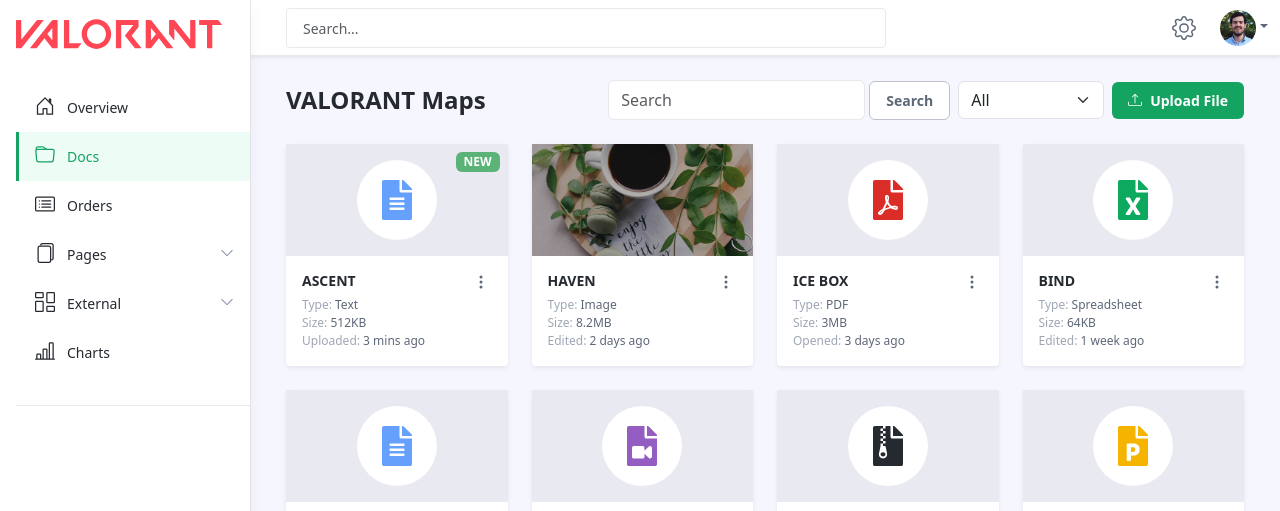
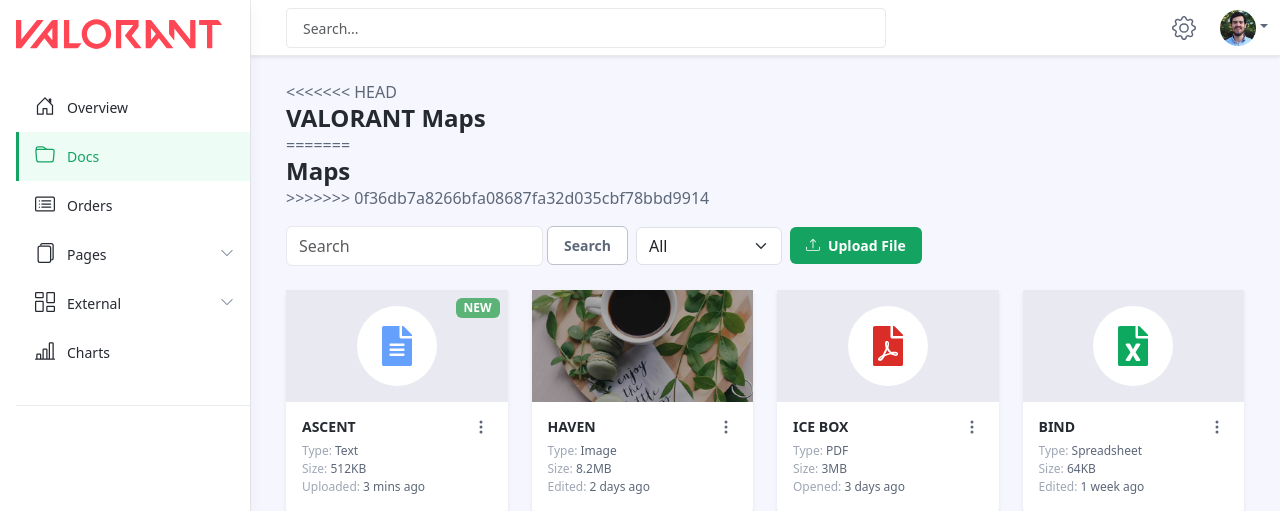
Before and after one commit to elijahf95/IPT401_VALORANT-GAMING-ADMIN-SYSTEM, a PHP site: page /docs.php in a window 1280 px wide. Shown: the top 511 px of the page. Run offline with PHP 8.4, Linux system fonts and the light colour scheme; some libraries are stand-ins or nearby versions.

Commit message:
VALORANT MAPS

```diff
--- a/docs.php
+++ b/docs.php
@@ -314,7 +314,11 @@
 		    <div class="container-xl">
 			    <div class="row g-3 mb-4 align-items-center justify-content-between">
 				    <div class="col-auto">
+<<<<<<< HEAD
 			            <h1 class="app-page-title mb-0">VALORANT Maps</h1>
+=======
+			            <h1 class="app-page-title mb-0">Maps</h1>
+>>>>>>> 0f36db7a8266bfa08687fa32d035cbf78bbd9914
 				    </div>
 				    <div class="col-auto">
 					     <div class="page-utilities">
```
